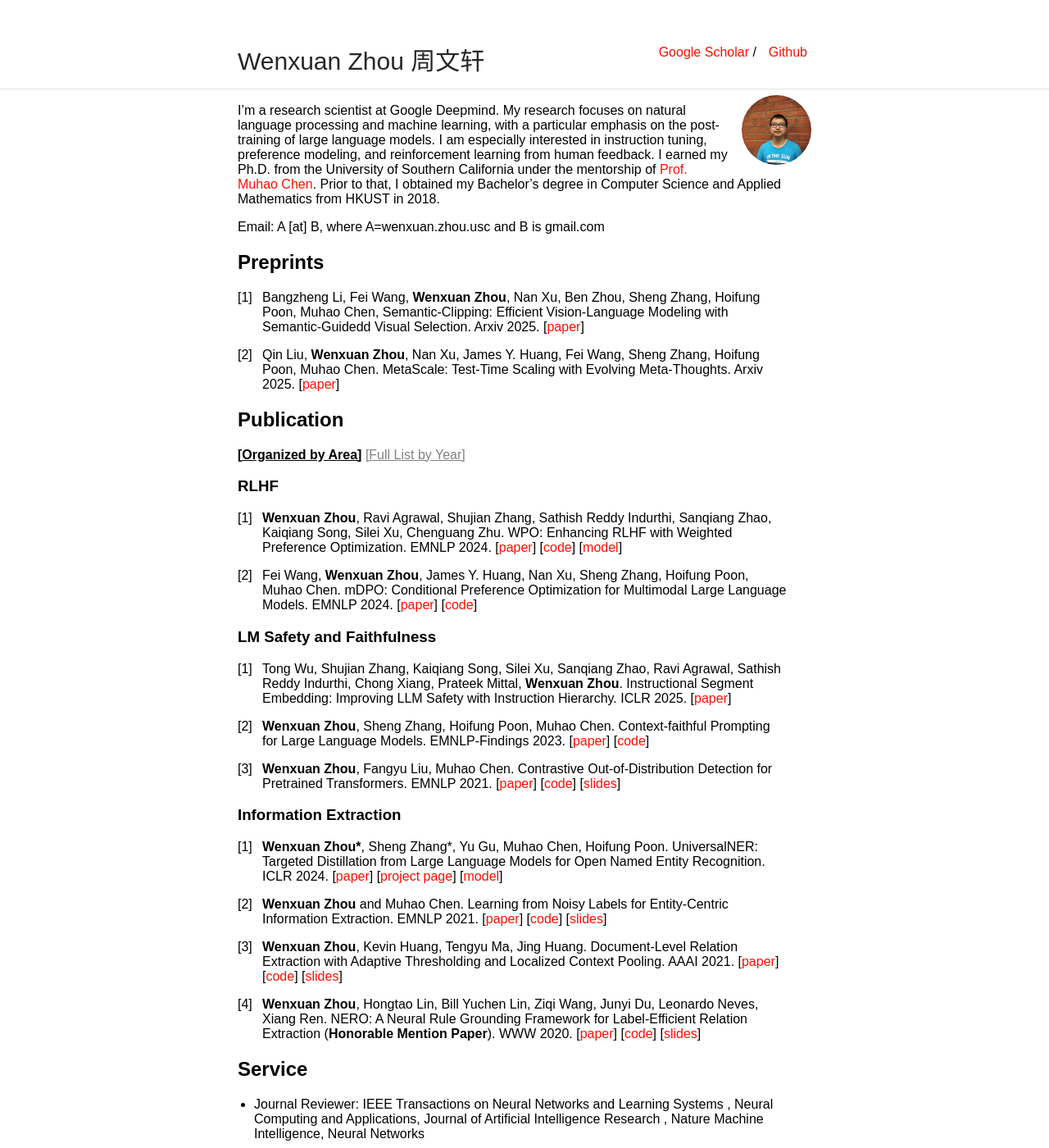
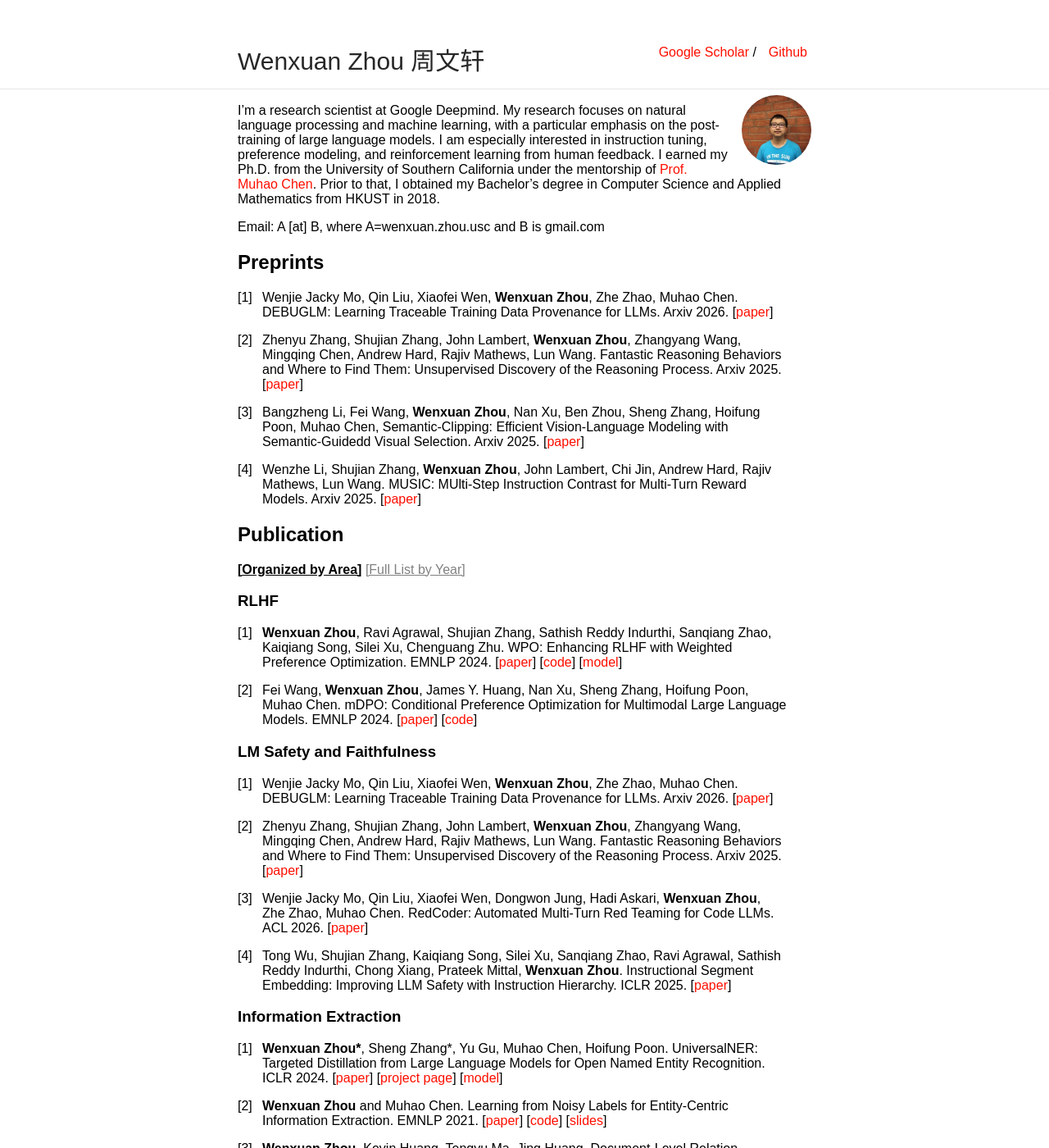
Before and after one commit to wzhouad/wzhouad.github.io, a Jekyll site: the page built from index.md, in a window 1280 px wide and 1400 px high. Shown: the whole window at 82% size. Built offline with Jekyll 4.4.1, drawn with Linux system fonts in a browser that asks for light colours.

Commit message:
Update index.md

```diff
--- a/index.md
+++ b/index.md
@@ -11,10 +11,13 @@
 
 ## Preprints
 
+1. Wenjie Jacky Mo, Qin Liu, Xiaofei Wen, **Wenxuan Zhou**, Zhe Zhao, Muhao Chen. DEBUGLM: Learning Traceable Training Data Provenance for LLMs. Arxiv 2026. \[[paper](https://arxiv.org/abs/2603.17884)\]
+
+1. Zhenyu Zhang, Shujian Zhang, John Lambert, **Wenxuan Zhou**, Zhangyang Wang, Mingqing Chen, Andrew Hard, Rajiv Mathews, Lun Wang. Fantastic Reasoning Behaviors and Where to Find Them: Unsupervised Discovery of the Reasoning Process. Arxiv 2025. \[[paper](https://arxiv.org/abs/2512.23988)\]
+
 1. Bangzheng Li, Fei Wang, **Wenxuan Zhou**, Nan Xu, Ben Zhou, Sheng Zhang, Hoifung Poon, Muhao Chen, Semantic-Clipping: Efficient Vision-Language Modeling with Semantic-Guidedd Visual Selection. Arxiv 2025. \[[paper](https://arxiv.org/abs/2503.11794)\]
 
-1. Qin Liu, **Wenxuan Zhou**, Nan Xu, James Y. Huang, Fei Wang, Sheng Zhang, Hoifung Poon, Muhao Chen. MetaScale: Test-Time Scaling with Evolving Meta-Thoughts. Arxiv 2025.  \[[paper](https://arxiv.org/abs/2503.13447)\]
-
+1. Wenzhe Li, Shujian Zhang, **Wenxuan Zhou**, John Lambert, Chi Jin, Andrew Hard, Rajiv Mathews, Lun Wang. MUSIC: MUlti-Step Instruction Contrast for Multi-Turn Reward Models. Arxiv 2025. \[[paper](https://arxiv.org/pdf/2512.24693)\]
 
 ## Publication
 
@@ -24,6 +27,14 @@
 </p>
 
 <div id="publications-by-year" markdown="1" style="display: none;">
+
+### 2026
+
+1. Qin Liu, **Wenxuan Zhou**, Nan Xu, James Y. Huang, Fei Wang, Sheng Zhang, Hoifung Poon, Muhao Chen. MetaScale: Test-Time Scaling with Evolving Meta-Thoughts. ACL-Findings 2026. \[[paper](https://arxiv.org/abs/2503.13447)\]
+
+1. Wenjie Jacky Mo, Qin Liu, Xiaofei Wen, Dongwon Jung, Hadi Askari, **Wenxuan Zhou**, Zhe Zhao, Muhao Chen. RedCoder: Automated Multi-Turn Red Teaming for Code LLMs. ACL 2026. \[[paper](https://arxiv.org/abs/2507.22063)\]
+
+1. Cheng Wang, Qin Liu, **Wenxuan Zhou**, Muhao Chen. Taming Extreme Tokens: Covariance-Aware GRPO with Gaussian-Kernel Advantage Reweighting. ACL 2026.
 
 ### 2025
 
@@ -125,11 +136,13 @@
 
 ### LM Safety and Faithfulness
 
+1. Wenjie Jacky Mo, Qin Liu, Xiaofei Wen, **Wenxuan Zhou**, Zhe Zhao, Muhao Chen. DEBUGLM: Learning Traceable Training Data Provenance for LLMs. Arxiv 2026. \[[paper](https://arxiv.org/abs/2603.17884)\]
+
+1. Zhenyu Zhang, Shujian Zhang, John Lambert, **Wenxuan Zhou**, Zhangyang Wang, Mingqing Chen, Andrew Hard, Rajiv Mathews, Lun Wang. Fantastic Reasoning Behaviors and Where to Find Them: Unsupervised Discovery of the Reasoning Process. Arxiv 2025. \[[paper](https://arxiv.org/abs/2512.23988)\]
+
+1. Wenjie Jacky Mo, Qin Liu, Xiaofei Wen, Dongwon Jung, Hadi Askari, **Wenxuan Zhou**, Zhe Zhao, Muhao Chen. RedCoder: Automated Multi-Turn Red Teaming for Code LLMs. ACL 2026. \[[paper](https://arxiv.org/abs/2507.22063)\]
+
 1. Tong Wu, Shujian Zhang, Kaiqiang Song, Silei Xu, Sanqiang Zhao, Ravi Agrawal, Sathish Reddy Indurthi, Chong Xiang, Prateek Mittal, **Wenxuan Zhou**. Instructional Segment Embedding: Improving LLM Safety with Instruction Hierarchy. ICLR 2025. \[[paper](https://arxiv.org/abs/2410.09102)\]
-
-1. **Wenxuan Zhou**, Sheng Zhang, Hoifung Poon, Muhao Chen. Context-faithful Prompting for Large Language Models. EMNLP-Findings 2023. \[[paper](https://arxiv.org/abs/2303.11315)\] \[[code](https://github.com/wzhouad/context-faithful-llm)\]
-
-1. **Wenxuan Zhou**, Fangyu Liu, Muhao Chen. Contrastive Out-of-Distribution Detection for Pretrained Transformers. EMNLP 2021. \[[paper](https://aclanthology.org/2021.emnlp-main.84/)\] \[[code](https://github.com/wzhouad/Contra-OOD)\] \[[slides](slides/OOD_EMNLP21.pdf)\]
 
 
 ### Information Extraction
```
